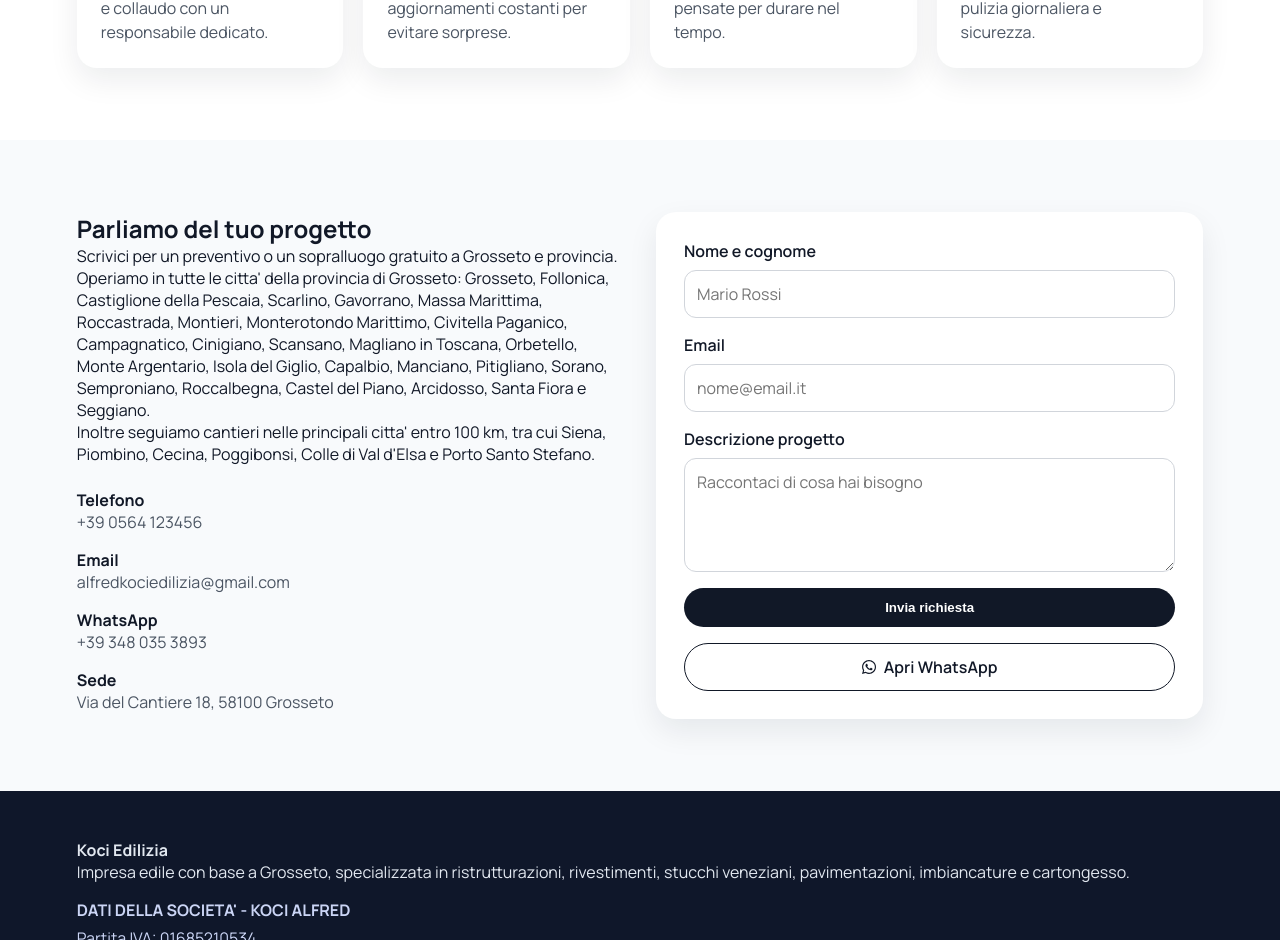
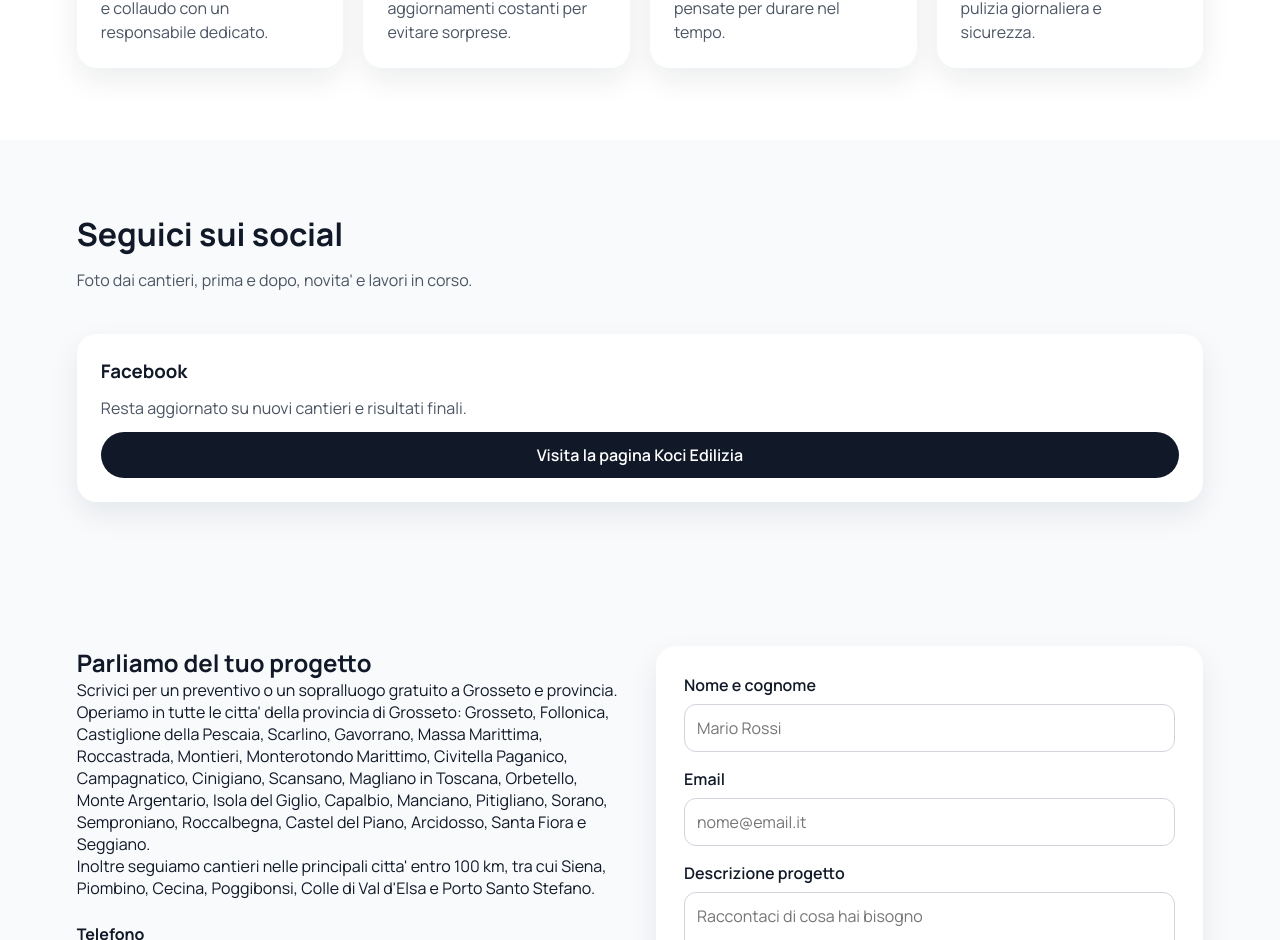
Before and after one commit to sashapodgoreanu/kociedilizia.it, a Vue app: page / in a window 1280 px wide. Shown: the part 2515-3455 px from the top of the page. Built offline with nearby package versions, Linux system fonts and the light colour scheme.

Commit message:
feat: add introductory image to enhance visual appeal

```diff
--- a/src/pages/HomePage.vue
+++ b/src/pages/HomePage.vue
@@ -185,6 +185,27 @@ const featuredProjects = activeProjects.slice(0, 2);
       </div>
     </section>
 
+    <section id="social" class="section">
+      <div class="section-title">
+        <h2>Seguici sui social</h2>
+        <p>Foto dai cantieri, prima e dopo, novita' e lavori in corso.</p>
+      </div>
+      <div class="cards">
+        <article class="card">
+          <h3>Facebook</h3>
+          <p>Resta aggiornato su nuovi cantieri e risultati finali.</p>
+          <a
+            class="cta"
+            href="https://www.facebook.com/profile.php?id=61578635636341"
+            target="_blank"
+            rel="noreferrer"
+          >
+            Visita la pagina Koci Edilizia
+          </a>
+        </article>
+      </div>
+    </section>
+
     <section id="contatti" class="section contact">
       <div>
         <h2>Parliamo del tuo progetto</h2>
```
Also changed, not shown: src/assets/intro.jpg (added).
